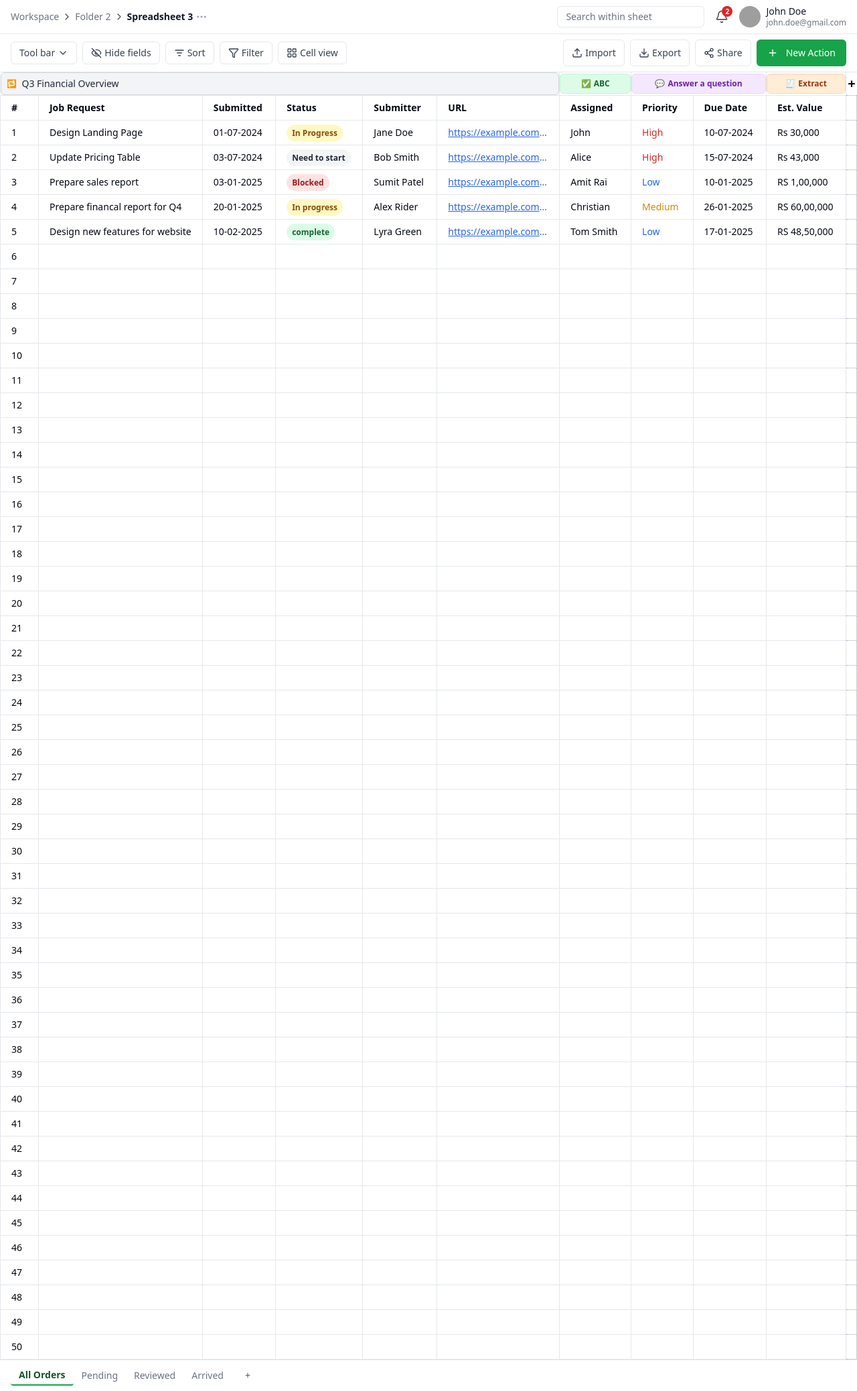
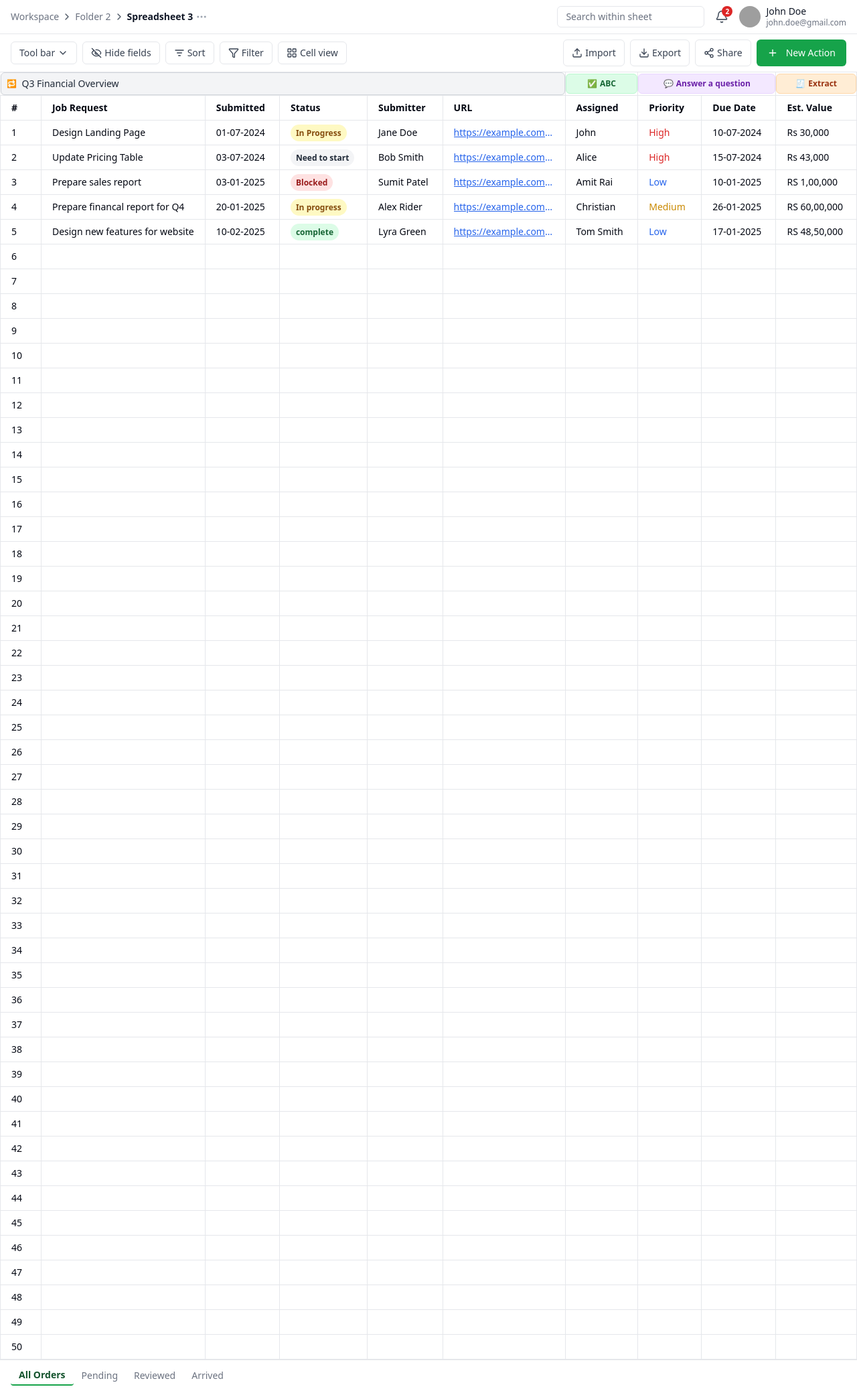
Before and after one commit to The-morning-star23/intern-spreadsheet, a React (Vite) app: page / in a window 1280 px wide. Shown: the whole page at 67% size. Built offline with nearby package versions, Linux system fonts and the light colour scheme; grey boxes are pictures that could not be loaded.

Commit message:
updated Table.tsx

```diff
--- a/src/components/Table.tsx
+++ b/src/components/Table.tsx
@@ -1,3 +1,4 @@
+// ...same imports
 import {
   useReactTable,
   getCoreRowModel,
@@ -103,7 +104,7 @@ const Table = () => {
       setSelectedCell(([row, col]) => {
         if (e.key === "ArrowDown") return [Math.min(row + 1, table.getRowModel().rows.length - 1), col];
         if (e.key === "ArrowUp") return [Math.max(row - 1, 0), col];
-        if (e.key === "ArrowRight") return [row, Math.min(col + 1, table.getAllColumns().length)];
+        if (e.key === "ArrowRight") return [row, Math.min(col + 1, table.getAllColumns().length - 1)];
         if (e.key === "ArrowLeft") return [row, Math.max(col - 1, 0)];
         return [row, col];
       });
@@ -116,6 +117,7 @@ const Table = () => {
     <div className="overflow-auto">
       <table className="min-w-full text-sm table-fixed border-collapse">
         <thead>
+          {/* Toolbar Header Row */}
           <tr className="text-xs font-medium text-left">
             <th colSpan={6} className="p-0 border-r bg-white">
               <button
@@ -150,16 +152,9 @@ const Table = () => {
                 🧾 <span>Extract</span>
               </button>
             </th>
-            <th className="p-0 border-l border-dotted border-gray-400 bg-white w-[60px]">
-              <button
-                className="w-full h-full flex items-center justify-center text-xl font-bold hover:bg-gray-200 focus:outline focus:outline-blue-500"
-                aria-label="Add new tab"
-              >
-                +
-              </button>
-            </th>
           </tr>
 
+          {/* Column Header Row */}
           {table.getHeaderGroups().map(headerGroup => (
             <tr key={headerGroup.id} className="bg-gray-100 text-left font-medium">
               {headerGroup.headers.map(header => (
@@ -171,7 +166,6 @@ const Table = () => {
                   {header.isPlaceholder ? null : flexRender(header.column.columnDef.header, header.getContext())}
                 </th>
               ))}
-              <th className="border border-dotted border-gray-400 bg-white w-[60px]"></th>
             </tr>
           ))}
         </thead>
@@ -198,12 +192,12 @@ const Table = () => {
                   </td>
                 );
               })}
-              <td className="border border-dotted border-gray-400 bg-white w-[60px]"></td>
             </tr>
           ))}
         </tbody>
       </table>
 
+      {/* Bottom Tab Bar */}
       <div className="flex items-center border-t border-gray-200 px-4 py-2 bg-white text-sm">
         {["All Orders", "Pending", "Reviewed", "Arrived"].map((tab, idx) => (
           <button
@@ -216,12 +210,6 @@ const Table = () => {
             {tab}
           </button>
         ))}
-        <button
-          onClick={() => console.log("Add new tab")}
-          className="ml-2 px-3 py-1 rounded text-gray-600 hover:bg-gray-100 focus:outline focus:outline-blue-400"
-        >
-          +
-        </button>
       </div>
     </div>
   );
```
